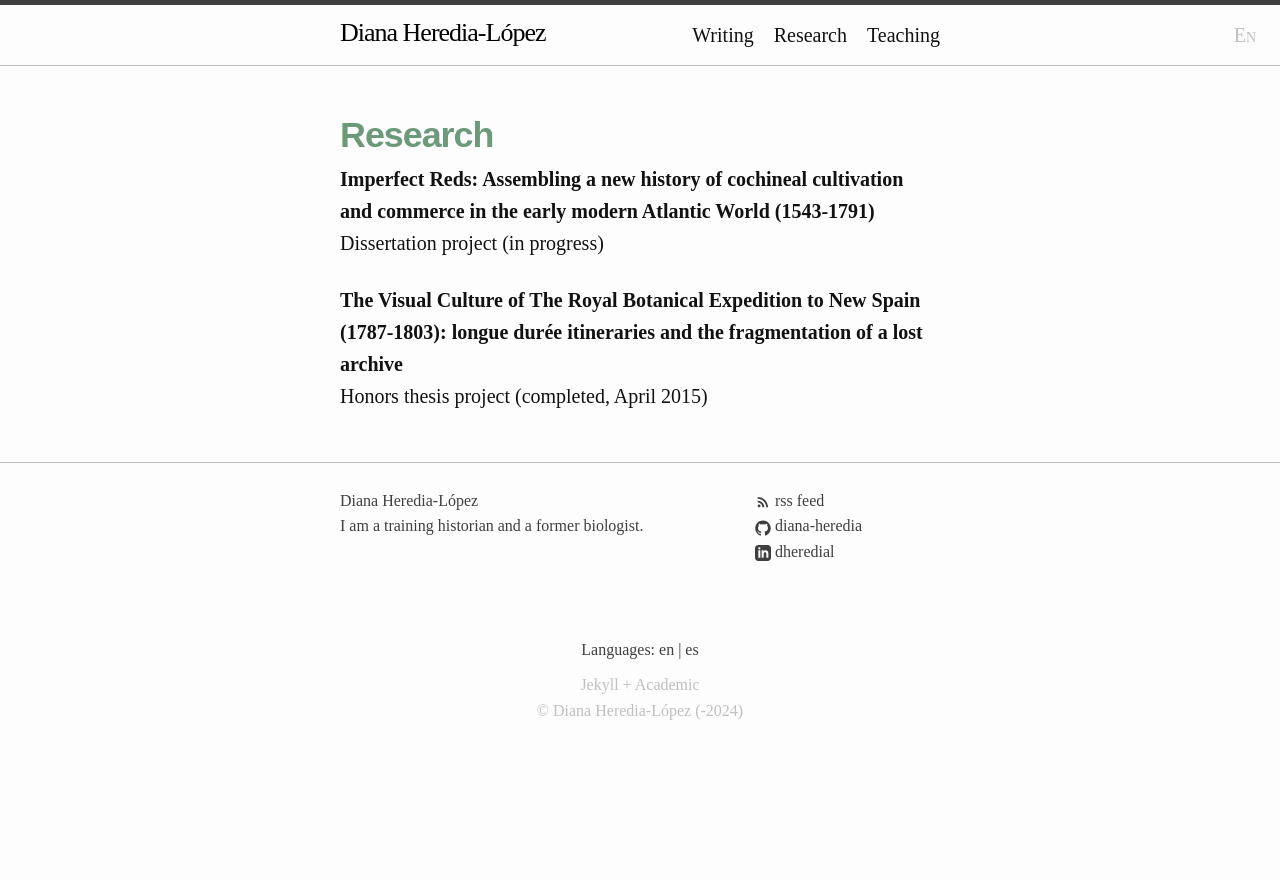
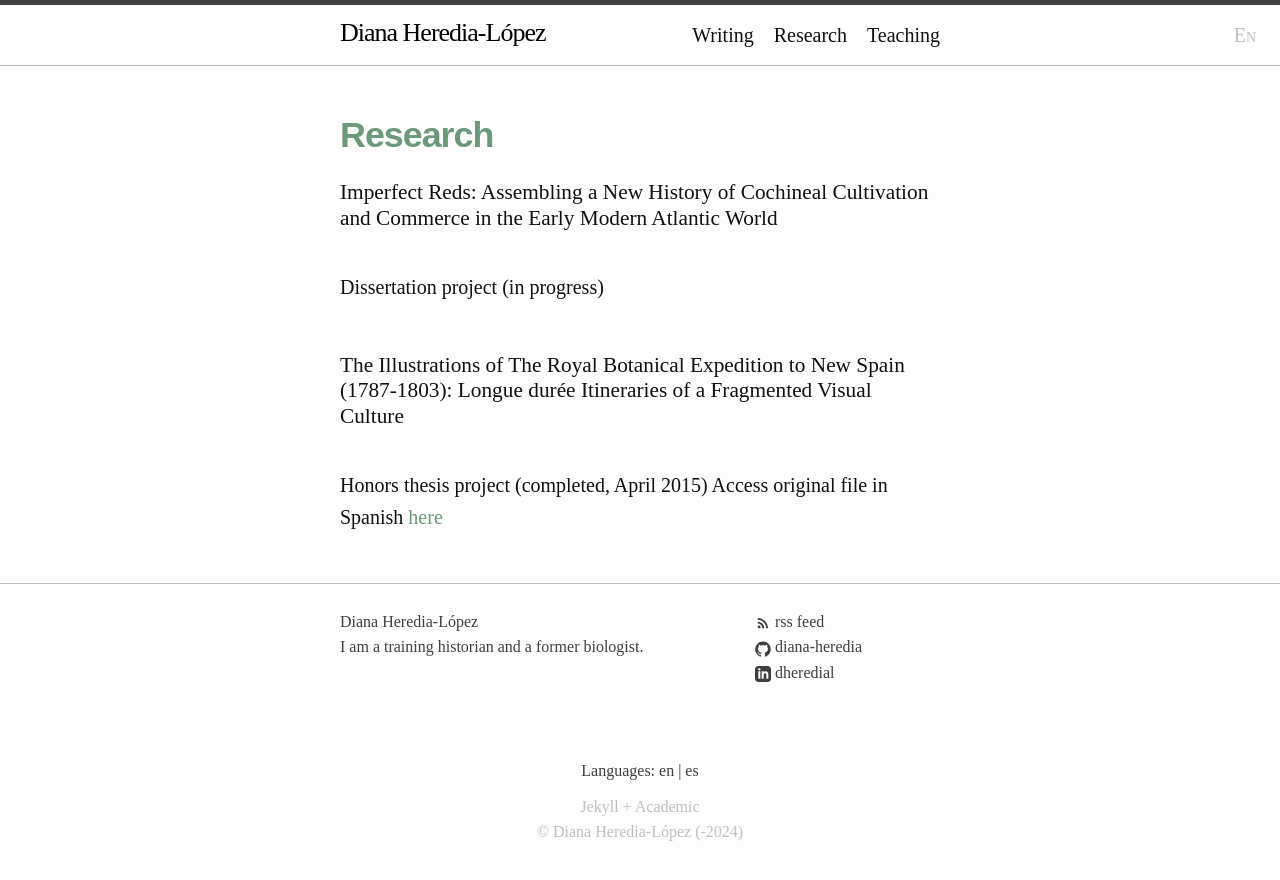
Before and after one commit to diana-heredia/diana-heredia.github.io, a Jekyll site: the page built from research.markdown, in a window 1280 px wide. Shown: the top 880 px of the page. Built offline with Jekyll 4.4.1, drawn with Linux system fonts in a browser that asks for light colours; some web fonts are replaced.

Commit message:
Update research.markdown
updated text

```diff
--- a/research.markdown
+++ b/research.markdown
@@ -3,8 +3,9 @@ layout: page
 title: Research
 permalink: /en/research/
 ---
-<b>Imperfect Reds: Assembling a new history of cochineal cultivation and commerce in the early modern Atlantic World (1543-1791) </b>
+<h4>Imperfect Reds: Assembling a New History of Cochineal Cultivation and Commerce in the Early Modern Atlantic World </h4>
 <br>Dissertation project (in progress)
 
-<b>The Visual Culture of The Royal Botanical Expedition to New Spain (1787-1803): longue durée itineraries and the fragmentation of a lost archive </b>
+<h4>The Illustrations of The Royal Botanical Expedition to New Spain (1787-1803): Longue durée Itineraries of a Fragmented Visual Culture </h4>
 <br>Honors thesis project (completed, April 2015)
+Access original file in Spanish <a href="https://hdl.handle.net/20.500.14330/TES01000727156">here</a>
```
